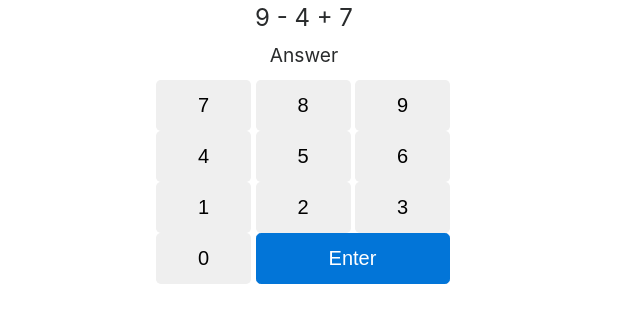
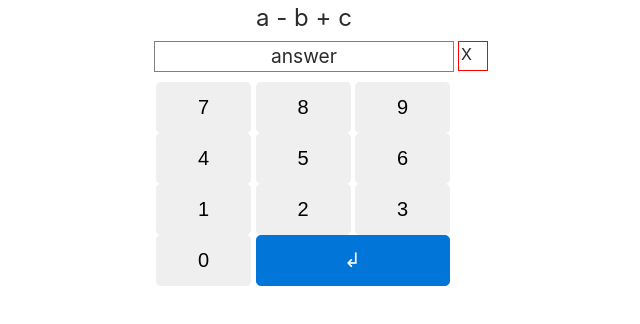
Before and after one commit to victorivanovspb/counum, a plain HTML site: page index.html in a window 1280 px wide. Shown: the whole page, without its empty margins (336-976 px from the left). Drawn offline with Linux system fonts and the light colour scheme.

Commit message:
Draft code

```diff
--- a/css/main.css
+++ b/css/main.css
@@ -31,11 +31,22 @@
 }
 
 #ce div div.ce-answer {
+
+    border: 1px solid gray;
     font-size: 1.2em;
 
     margin-bottom: 10px;
-    width: 100%;
+    /*width: 100%;*/
     text-align: center;
+}
+
+#ce div div.ce-answer-remove {
+    position: absolute;
+    width: 30px;
+    height: 30px;
+    right: -30px;
+    top: 0;
+    border: 1px solid red;
 }
 
 #ce div div.ce-formula {
--- a/index.html
+++ b/index.html
@@ -1,7 +1,7 @@
 <!DOCTYPE html>
-<html lang="ru">
+<html>
 <head>
-    <meta charset="utf-8" />
+    <meta http-equiv="Content-Type" content="text/html; charset=utf-8" />
     <title>counum</title>
     <link href="css/main.css" rel="stylesheet" />
     <link href="css/bootstrap.css" rel="stylesheet" />
@@ -11,10 +11,12 @@
 <body>
     <div id="ce">
         <div>
-            <div id="formula" class="ce-formula">9 - 4 + 7</div>
+            <div id="formula" class="ce-formula">a - b + c</div>
         </div>
-        <div>
-            <div id="answer" class="ce-answer">Answer</div>
+        <div style="position: relative">
+            <div id="answer" class="ce-answer">answer</div>
+            <div id="answer_remove" class="ce-answer-remove">X</div>
+
         </div>
         <div>
             <div class="bt33">
@@ -54,7 +56,7 @@
                 <button id="btn0" class="btn btn-default btn-lg btn-block">0</button>
             </div>
             <div class="bt66">
-                <button id="btnEnter" class="btn btn-primary btn-lg btn-block">Enter</button>
+                <button id="btnEnter" class="btn btn-primary btn-lg btn-block">&#8626;</button>
             </div>
         </div>
     </div>
```
